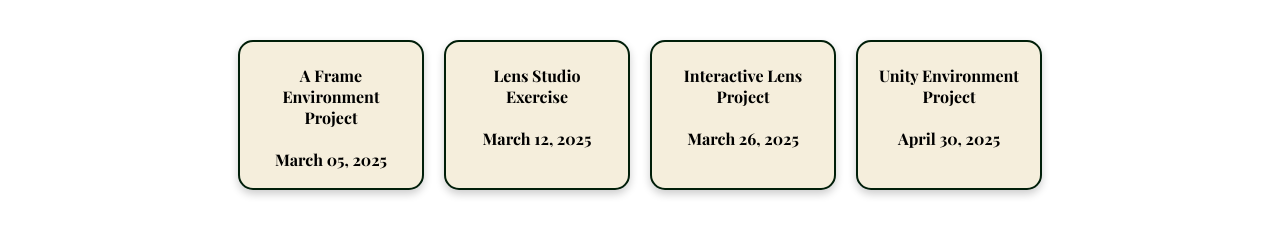
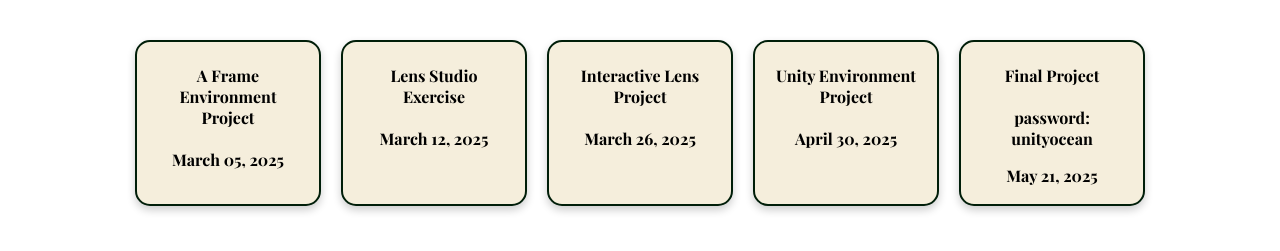
Before and after one commit to khxrismx/XrDesign, a plain HTML site: page index.html in a window 1280 px wide. Shown: the part 151-402 px from the top of the page. Drawn offline with nearby package versions, Linux system fonts and the light colour scheme; a web font is replaced by a local one.

Commit message:
add final project link

```diff
--- a/index.html
+++ b/index.html
@@ -58,17 +58,16 @@
             </a>
         </div>
 
-        <!--
         <div class="card">
-            <a href="">
-                <img src="assets/placeholder.png" alt="placeholder img" style="width:100%">
+            <a href="https://khxrismx.itch.io/restore-the-blue">
                 <div class="container">
-                    <h4><b>Coming Soon!</b></h4>
-                    <p></p>
+                    <h4><b>Final Project</b></h4>
+                    <p>password: unityocean</p>
+                    <p>May 21, 2025</p>
                 </div>
             </a>
         </div>
--->
+
     </div>
 
 
```
